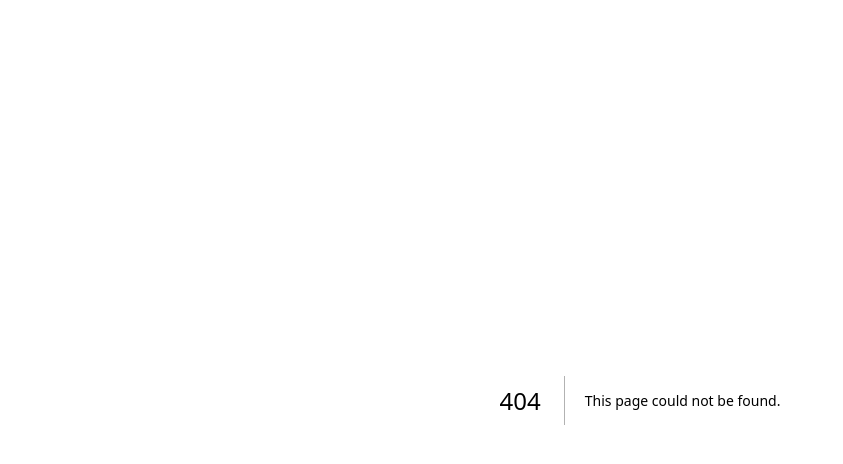
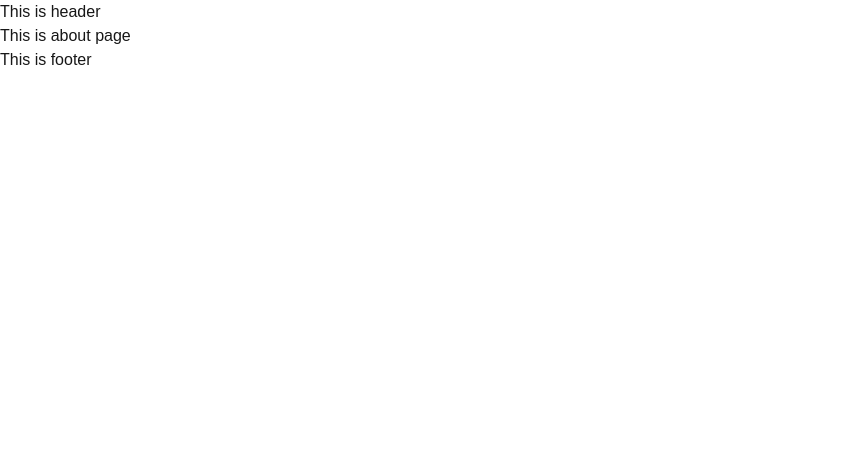
Before and after one commit to mdmarufhossianbd/quizpluse, a Next.js app: page /about in a window 1280 px wide. Before the commit this address had no page. Shown: the top 464 px of the page, without its empty margins (0-843 px from the left). Built offline with nearby package versions, Linux system fonts and the light colour scheme.

Commit message:
add folder stacture

```diff
--- /dev/null
+++ b/src/app/(pages)/about/page.jsx
@@ -0,0 +1,10 @@
+
+const About = () => {
+    return (
+        <div>
+            This is about page
+        </div>
+    );
+};
+
+export default About;
--- /dev/null
+++ b/src/app/(pages)/contact/page.jsx
@@ -0,0 +1,10 @@
+
+const Contact = () => {
+    return (
+        <div>
+            This is contact page
+        </div>
+    );
+};
+
+export default Contact;
--- a/src/app/layout.js
+++ b/src/app/layout.js
@@ -1,3 +1,5 @@
+import Footer from "@/components/shared/footer";
+import Header from "@/components/shared/header";
 import localFont from "next/font/local";
 import "./globals.css";
 
@@ -23,7 +25,9 @@ export default function RootLayout({ children }) {
       <body
         className={`${geistSans.variable} ${geistMono.variable} antialiased`}
       >
+        <Header />
         {children}
+        <Footer />
       </body>
     </html>
   );
--- /dev/null
+++ b/src/components/shared/footer.jsx
@@ -0,0 +1,10 @@
+
+const Footer = () => {
+    return (
+        <div>
+            This is footer
+        </div>
+    );
+};
+
+export default Footer;
--- /dev/null
+++ b/src/components/shared/header.jsx
@@ -0,0 +1,10 @@
+
+const Header = () => {
+    return (
+        <div>
+            This is header
+        </div>
+    );
+};
+
+export default Header;
```
